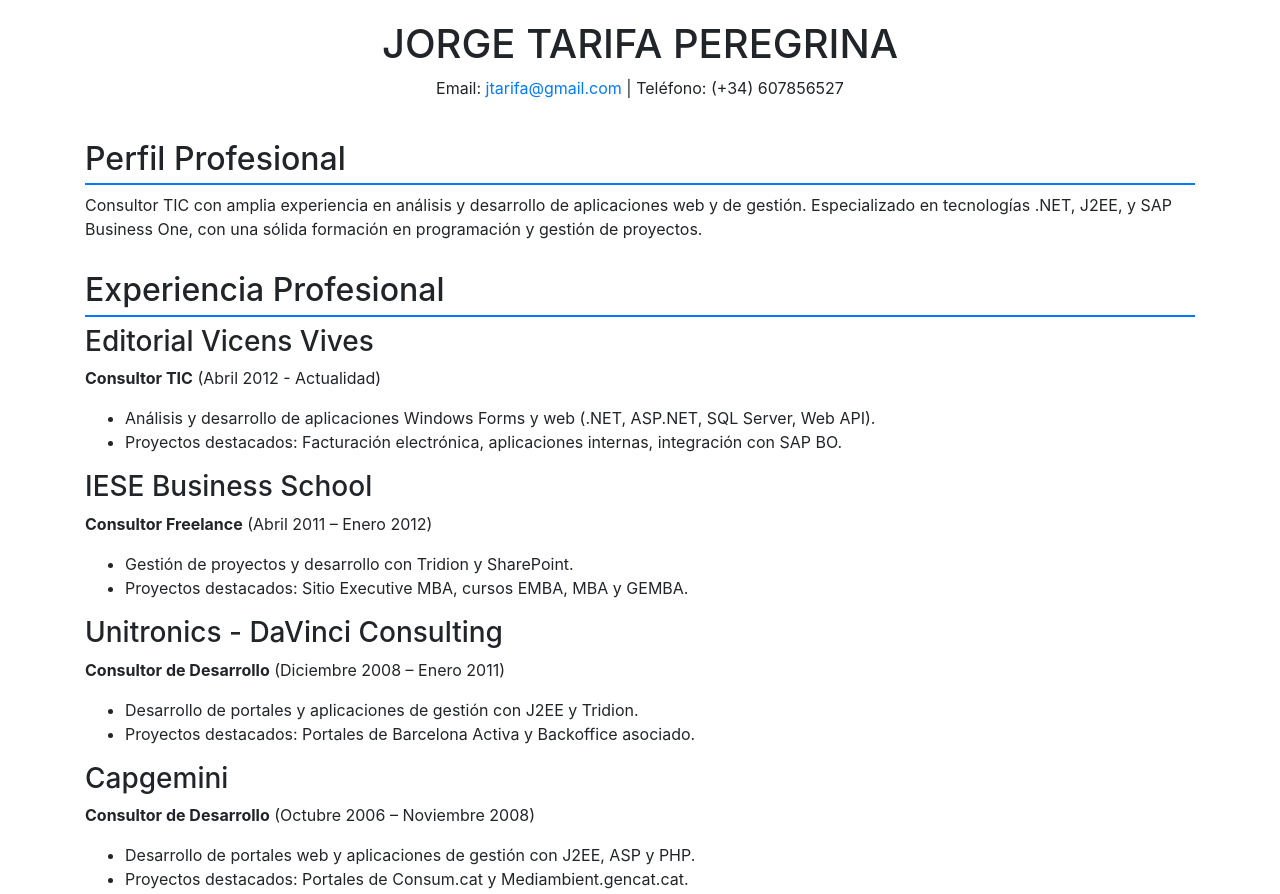
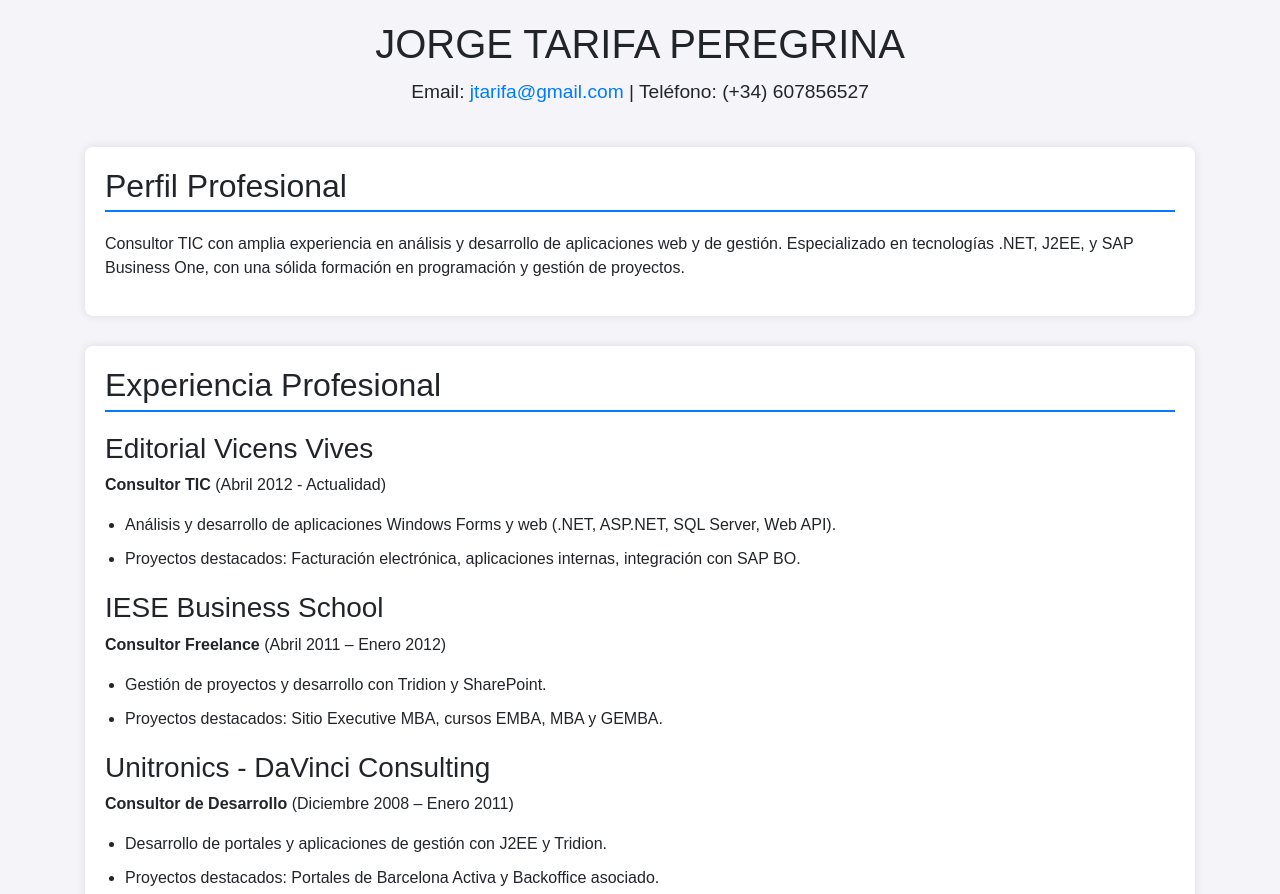
Before and after one commit to jtarifap/jtarifap.github.io, a plain HTML site: page index.html in a window 1280 px wide. Shown: the top 894 px of the page. Drawn offline with nearby package versions, Linux system fonts and the light colour scheme.

Commit message:
Update index.html

```diff
--- a/index.html
+++ b/index.html
@@ -9,17 +9,40 @@
         body {
             padding-top: 20px;
             padding-bottom: 20px;
+            font-family: 'Arial', sans-serif;
+            background-color: #f4f4f9;
         }
         .cv-header {
             text-align: center;
             margin-bottom: 40px;
         }
+        .cv-header h1 {
+            font-size: 2.5em;
+            margin-bottom: 10px;
+        }
+        .cv-header p {
+            font-size: 1.2em;
+        }
         .cv-section {
             margin-bottom: 30px;
+            background-color: #fff;
+            padding: 20px;
+            border-radius: 8px;
+            box-shadow: 0 0 10px rgba(0, 0, 0, 0.1);
         }
         .cv-section h2 {
             border-bottom: 2px solid #007bff;
             padding-bottom: 5px;
+            margin-bottom: 20px;
+        }
+        .cv-section h3 {
+            margin-top: 20px;
+        }
+        .cv-section ul {
+            padding-left: 20px;
+        }
+        .cv-section ul li {
+            margin-bottom: 10px;
         }
     </style>
 </head>
```
